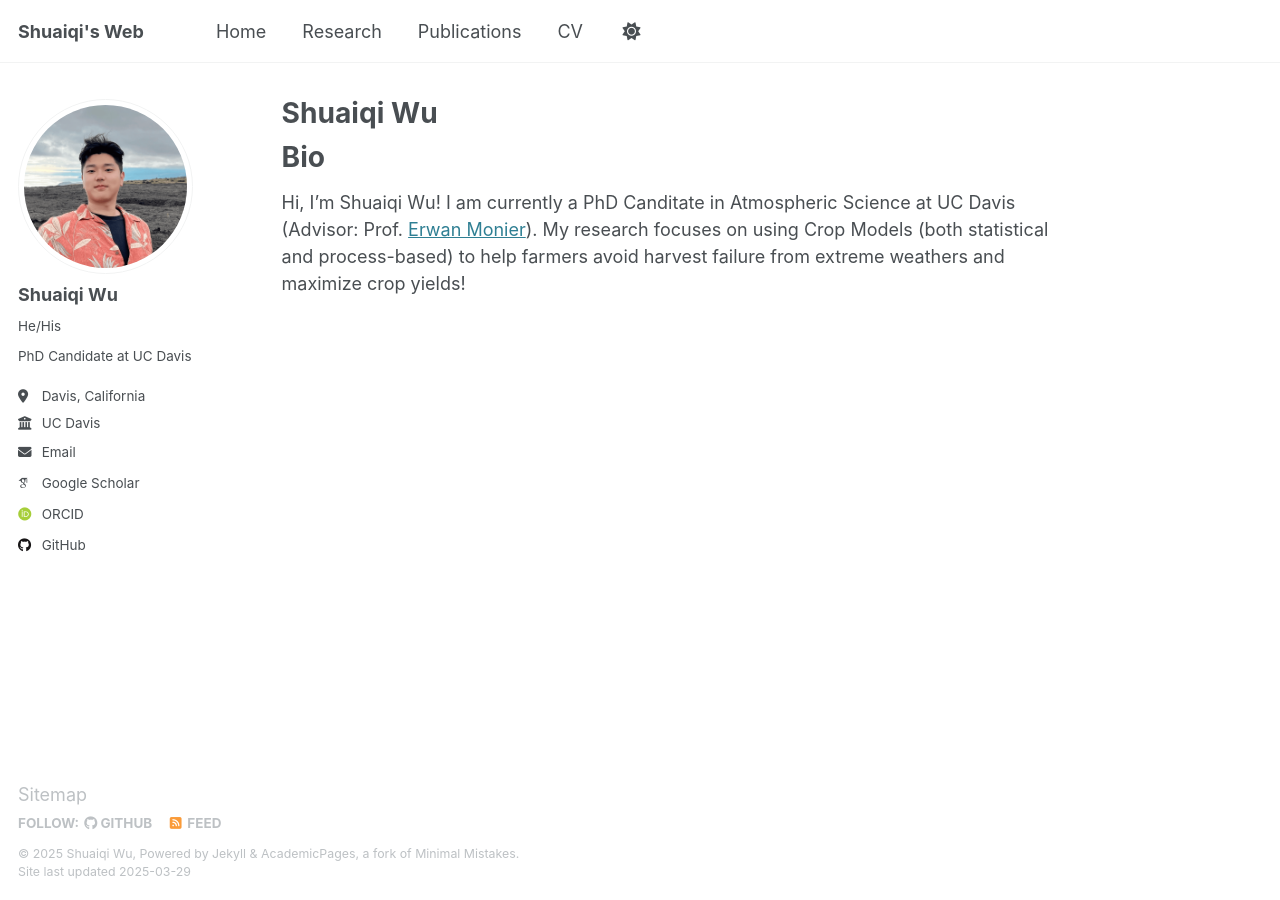
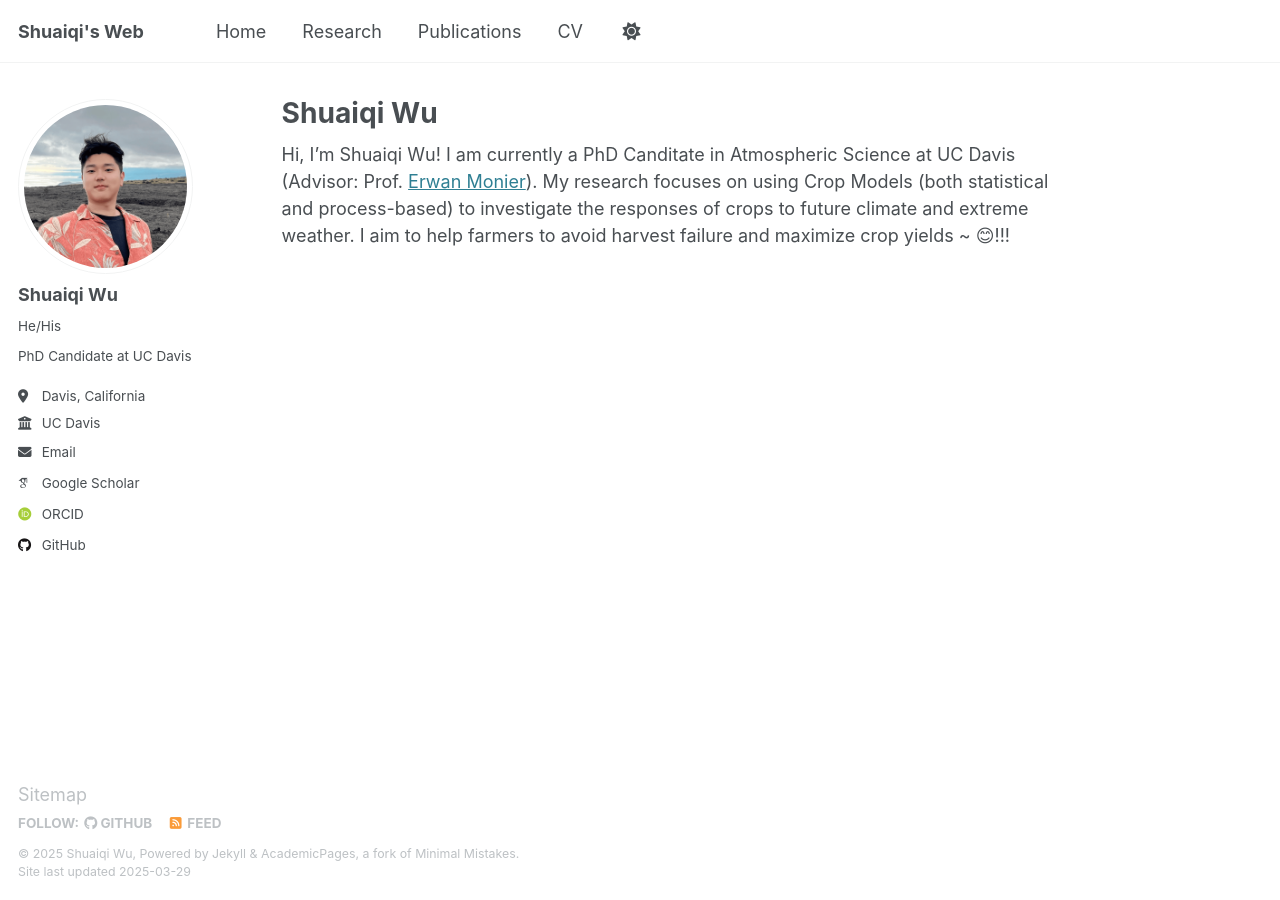
Before and after one commit to shqwu/shqwu.github.io, a Jekyll site: the page built from _pages/about.md, in a window 1280 px wide. Built offline with Jekyll 4.4.1, drawn with Linux system fonts in a browser that asks for light colours; emoji names are drawn with the system emoji font; some web fonts are replaced.

Commit message:
Update about.md

```diff
--- a/_pages/about.md
+++ b/_pages/about.md
@@ -5,9 +5,15 @@ author_profile: true
 redirect_from:
   - /about/
   - /about.html
+
+feature_row:
+  - image_path: /assets/research_global_map.png
+    alt: "global map"
+    title: "California Almonds"
+    excerpt: "What's "
+    url: "research"
+    btn_label: "Read More"
+    btn_class: "btn--inverse"
 ---
 
-
-Bio
-======
-Hi, I'm Shuaiqi Wu! I am currently a PhD Canditate in Atmospheric Science at UC Davis (Advisor: Prof. [Erwan Monier](https://lawr.ucdavis.edu/people/faculty/monier-erwan)). My research focuses on using Crop Models (both statistical and process-based) to help farmers avoid harvest failure from extreme weathers and maximize crop yields!
+Hi, I'm Shuaiqi Wu! I am currently a PhD Canditate in Atmospheric Science at UC Davis (Advisor: Prof. [Erwan Monier](https://lawr.ucdavis.edu/people/faculty/monier-erwan)). My research focuses on using Crop Models (both statistical and process-based) to investigate the responses of crops to future climate and extreme weather. I aim to help farmers to avoid harvest failure and maximize crop yields ~ :blush:!!!
```
